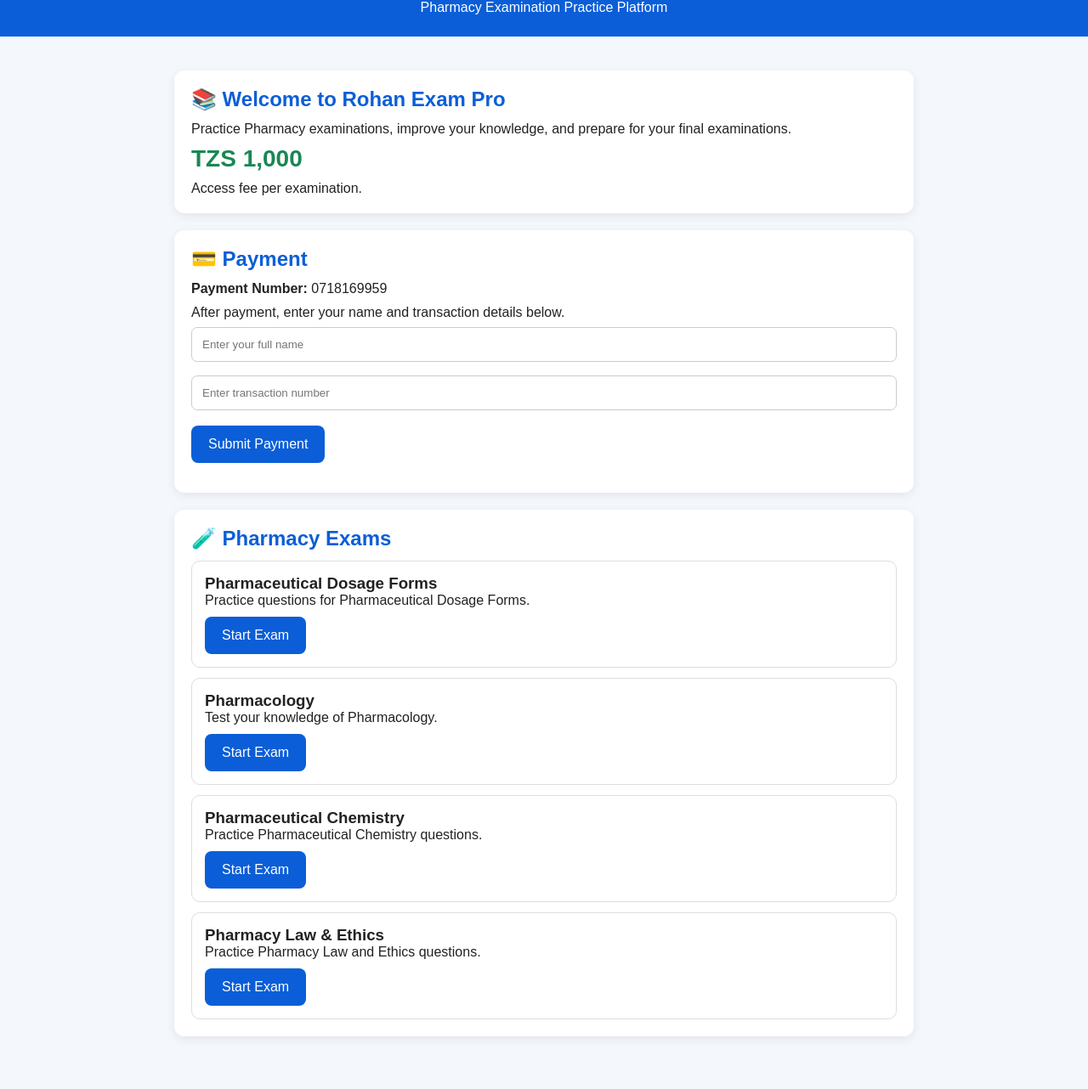
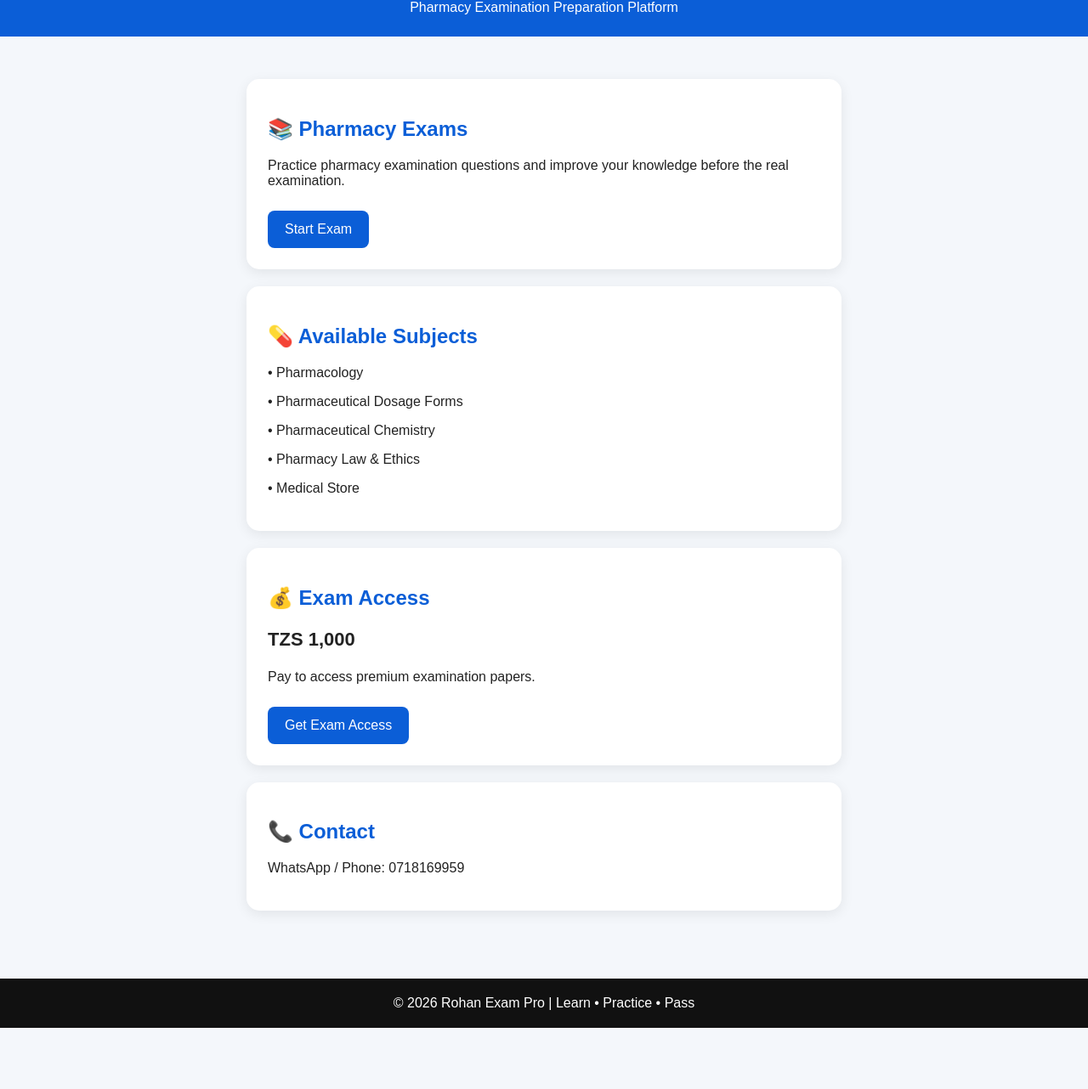
Before and after one commit to R6060/Rohan-exam-pro, a plain HTML site: page Index.html in a window 1280 px wide. Shown: the part 68-1350 px from the top of the page at 85% size. After the commit the page ends 1278 px from the top, so only its background shows below. Drawn offline with Linux system fonts and the light colour scheme.

Commit message:
Refactor Index.html for improved layout and content
Updated styles and content for better layout and clarity. Adjusted margins, paddings, and added new sections for exam access and contact information.

```diff
--- a/Index.html
+++ b/Index.html
@@ -6,14 +6,9 @@
   <title>Rohan Exam Pro</title>
 
   <style>
-    * {
-      box-sizing: border-box;
+    body {
       margin: 0;
-      padding: 0;
       font-family: Arial, sans-serif;
-    }
-
-    body {
       background: #f4f7fb;
       color: #222;
     }
@@ -26,37 +21,30 @@
     }
 
     header h1 {
+      margin: 0;
       font-size: 30px;
     }
 
     header p {
-      margin-top: 8px;
+      margin: 8px 0 0;
     }
 
     .container {
-      max-width: 900px;
-      margin: 25px auto;
-      padding: 15px;
+      max-width: 700px;
+      margin: 30px auto;
+      padding: 20px;
     }
 
     .card {
       background: white;
-      padding: 20px;
+      padding: 25px;
       margin-bottom: 20px;
-      border-radius: 12px;
-      box-shadow: 0 3px 12px rgba(0,0,0,0.08);
+      border-radius: 15px;
+      box-shadow: 0 4px 15px rgba(0,0,0,0.08);
     }
 
     h2 {
       color: #0b5ed7;
-      margin-bottom: 12px;
-    }
-
-    .price {
-      font-size: 28px;
-      font-weight: bold;
-      color: #198754;
-      margin: 10px 0;
     }
 
     button {
@@ -74,27 +62,17 @@
       background: #084298;
     }
 
-    input {
-      width: 100%;
-      padding: 12px;
-      margin: 8px 0;
-      border: 1px solid #ccc;
-      border-radius: 7px;
-    }
-
-    .exam {
-      border: 1px solid #ddd;
-      padding: 15px;
-      border-radius: 10px;
-      margin-top: 12px;
+    .price {
+      font-size: 22px;
+      font-weight: bold;
     }
 
     footer {
       text-align: center;
-      background: #222;
+      padding: 20px;
+      background: #111;
       color: white;
-      padding: 20px;
-      margin-top: 30px;
+      margin-top: 40px;
     }
   </style>
 </head>
@@ -102,122 +80,62 @@
 <body>
 
   <header>
-  <h1>🎓 ROHAN EXAM PRO</h1>
-  <p>Pharmacy Examination Practice Platform</p>
+    <h1>🎓 Rohan Exam Pro</h1>
+    <p>Pharmacy Examination Preparation Platform</p>
   </header>
 
   <div class="container">
 
     <div class="card">
-    <h2>📚 Welcome to Rohan Exam Pro</h2>
+      <h2>📚 Pharmacy Exams</h2>
       <p>
-      Practice Pharmacy examinations, improve your knowledge,
-      and prepare for your final examinations.
+        Practice pharmacy examination questions and improve
+        your knowledge before the real examination.
       </p>
 
-    <div class="price">TZS 1,000</div>
-    <p>Access fee per examination.</p>
-  </div>
-
-
-  <div class="card">
-    <h2>💳 Payment</h2>
-
-    <p><strong>Payment Number:</strong> 0718169959</p>
-
-    <p style="margin-top:10px;">
-      After payment, enter your name and transaction details below.
-    </p>
-
-    <input type="text" id="studentName" placeholder="Enter your full name">
-
-    <input type="text" id="transaction"
-           placeholder="Enter transaction number">
-
-    <button onclick="submitPayment()">Submit Payment</button>
-
-    <p id="paymentMessage" style="margin-top:15px;"></p>
-  </div>
-
-
-  <div class="card">
-    <h2>🧪 Pharmacy Exams</h2>
-
-    <div class="exam">
-      <h3>Pharmaceutical Dosage Forms</h3>
-      <p>Practice questions for Pharmaceutical Dosage Forms.</p>
-      <button onclick="startExam('Dosage Forms')">
+      <button onclick="startExam()">
         Start Exam
       </button>
     </div>
 
-    <div class="exam">
-      <h3>Pharmacology</h3>
-      <p>Test your knowledge of Pharmacology.</p>
-      <button onclick="startExam('Pharmacology')">
-        Start Exam
+    <div class="card">
+      <h2>💊 Available Subjects</h2>
+      <p>• Pharmacology</p>
+      <p>• Pharmaceutical Dosage Forms</p>
+      <p>• Pharmaceutical Chemistry</p>
+      <p>• Pharmacy Law & Ethics</p>
+      <p>• Medical Store</p>
+    </div>
+
+    <div class="card">
+      <h2>💰 Exam Access</h2>
+      <p class="price">TZS 1,000</p>
+      <p>Pay to access premium examination papers.</p>
+
+      <button onclick="payment()">
+        Get Exam Access
       </button>
     </div>
 
-    <div class="exam">
-      <h3>Pharmaceutical Chemistry</h3>
-      <p>Practice Pharmaceutical Chemistry questions.</p>
-      <button onclick="startExam('Pharmaceutical Chemistry')">
-        Start Exam
-      </button>
-    </div>
-
-    <div class="exam">
-      <h3>Pharmacy Law & Ethics</h3>
-      <p>Practice Pharmacy Law and Ethics questions.</p>
-      <button onclick="startExam('Law & Ethics')">
-        Start Exam
-      </button>
+    <div class="card">
+      <h2>📞 Contact</h2>
+      <p>WhatsApp / Phone: 0718169959</p>
     </div>
 
   </div>
 
-</div>
-
-
   <footer>
-  <p>© 2026 Rohan Exam Pro</p>
-  <p>Pharmacy Students Learning Platform</p>
+    © 2026 Rohan Exam Pro | Learn • Practice • Pass
   </footer>
 
-
   <script>
-
-function submitPayment() {
-
-  let name = document.getElementById("studentName").value;
-  let transaction = document.getElementById("transaction").value;
-
-  if (name === "" || transaction === "") {
-
-    document.getElementById("paymentMessage").innerHTML =
-      "⚠️ Please enter your name and transaction number.";
-
-  } else {
-
-    document.getElementById("paymentMessage").innerHTML =
-      "✅ Payment details received. Your access will be verified.";
-
-  }
+    function startExam() {
+      alert("Exam section coming soon. Stay ready!");
     }
 
-
-function startExam(subject) {
-
-  alert(
-    "🔒 " + subject +
-    " exam is locked.\n\n" +
-    "Payment: TZS 1,000\n" +
-    "Send payment to: 0718169959"
-  );
-
+    function payment() {
+      alert("Exam access: TZS 1,000. Contact 0718169959 for payment instructions.");
     }
-
   </script>
 
 </body>
```
Lines whose indentation alone changed are shown as unchanged.
